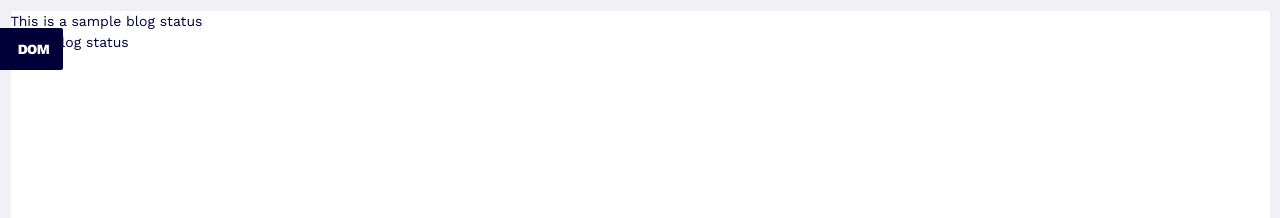
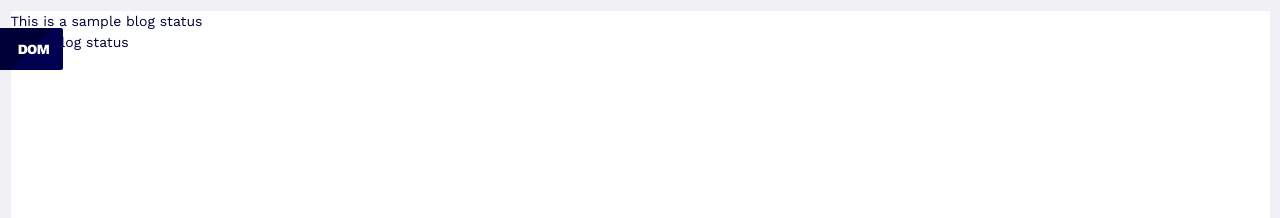
Before and after one commit to DomSt/profileSite, a Jekyll site: the page built from blog-status.html, in a window 1280 px wide. Shown: the top 218 px of the page. Built offline with Jekyll 4.4.1, drawn with Linux system fonts in a browser that asks for light colours.

Commit message:
Added hard shadow background
Added a mixin creating a hard shadow background for all flat color areas

```diff
--- a/_sass/base/mixins.scss
+++ b/_sass/base/mixins.scss
@@ -14,3 +14,11 @@
         + "Please use values defined in `$breakpoints` map.";
   }
 }
+
+
+//------------------------------------------------------------------------------
+// Background
+@mixin bgEffect($color: $c-main, $lighten: 5%, $angle: -45deg) {
+  background: $color;
+  background: linear-gradient($angle, lighten($color, $lighten) 50%, $color 50%);
+}
--- a/_sass/module/header.scss
+++ b/_sass/module/header.scss
@@ -10,7 +10,7 @@
 	width: 4.5em;
 	height: 3em;
 	border-radius: 0 $border-radius $border-radius 0;
-	background: $c-main;
+	@include bgEffect();
 
 	&__text {
 	padding-right: 1em;
--- a/_sass/module/teaser.scss
+++ b/_sass/module/teaser.scss
@@ -8,7 +8,8 @@
 	font-family: "Anonymous Pro", monospace;
 	text-align: center;
 	border-radius: $border-radius;
-	background: $c-main;
+	@include bgEffect($c-main, 2.5%);
+	// background: $c-main;
 
 	&__title {
 		font-size: 1.25rem;
```
